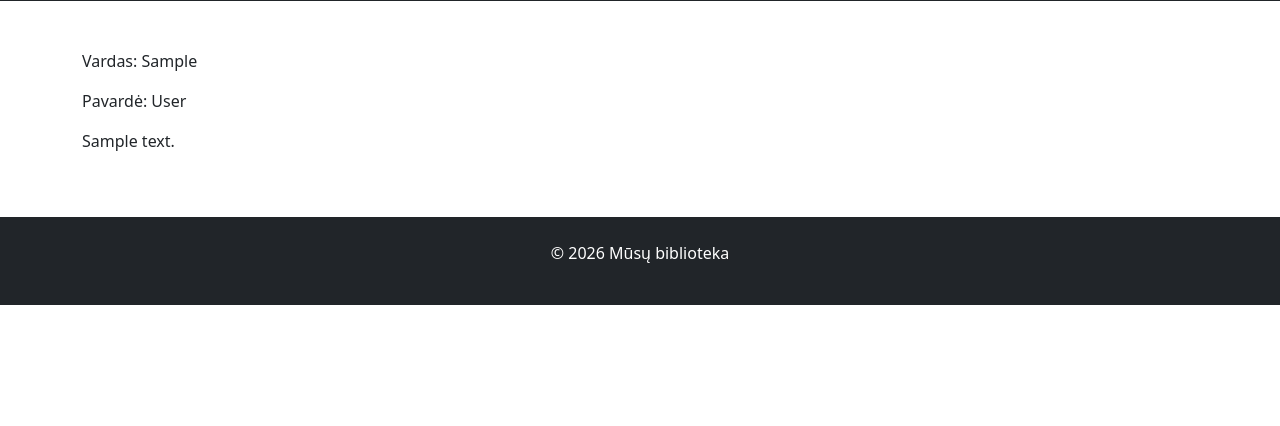
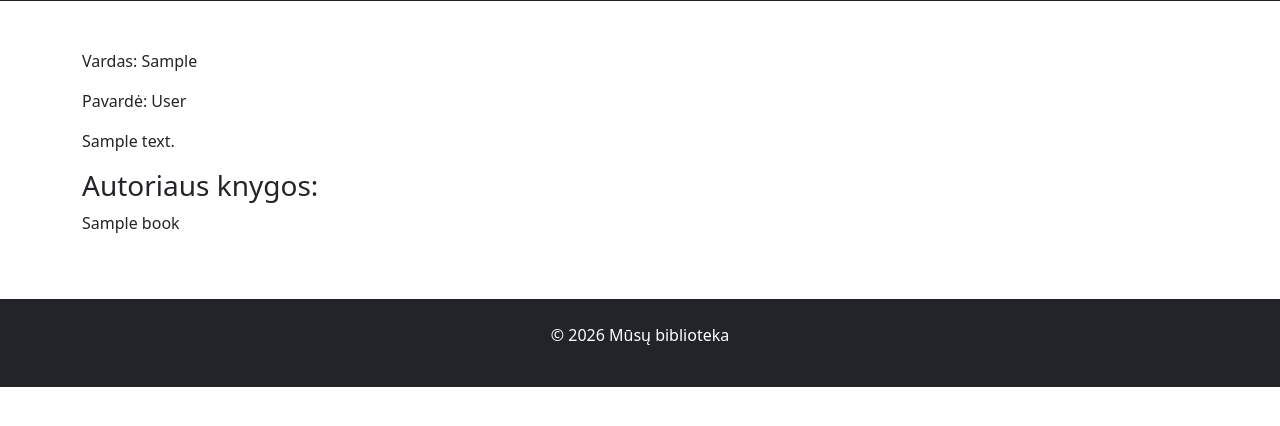
Before and after one commit to DonatasNoreika/library_20260126, a Django app: page /authors/1/ in a window 1280 px wide. Shown: the part 247-673 px from the top of the page. Run offline with Django 5.2, Linux system fonts and the light colour scheme; tables that the repository leaves empty hold one stand-in row (values such as "Sample post").

Commit message:
5: pridėtas vieno autoriaus atvaizdavimas - rodomos ir jo knygos

```diff
--- a/mysite/library/templates/author.html
+++ b/mysite/library/templates/author.html
@@ -6,4 +6,8 @@
 <p>Vardas: {{ author.first_name }}</p>
 <p>Pavardė: {{ author.last_name }}</p>
 <p>{{ author.description }}</p>
+<h3>Autoriaus knygos:</h3>
+{% for book in author.books.all %}
+<p>{{ book.title }}</p>
+{% endfor %}
 {% endblock %}
```
